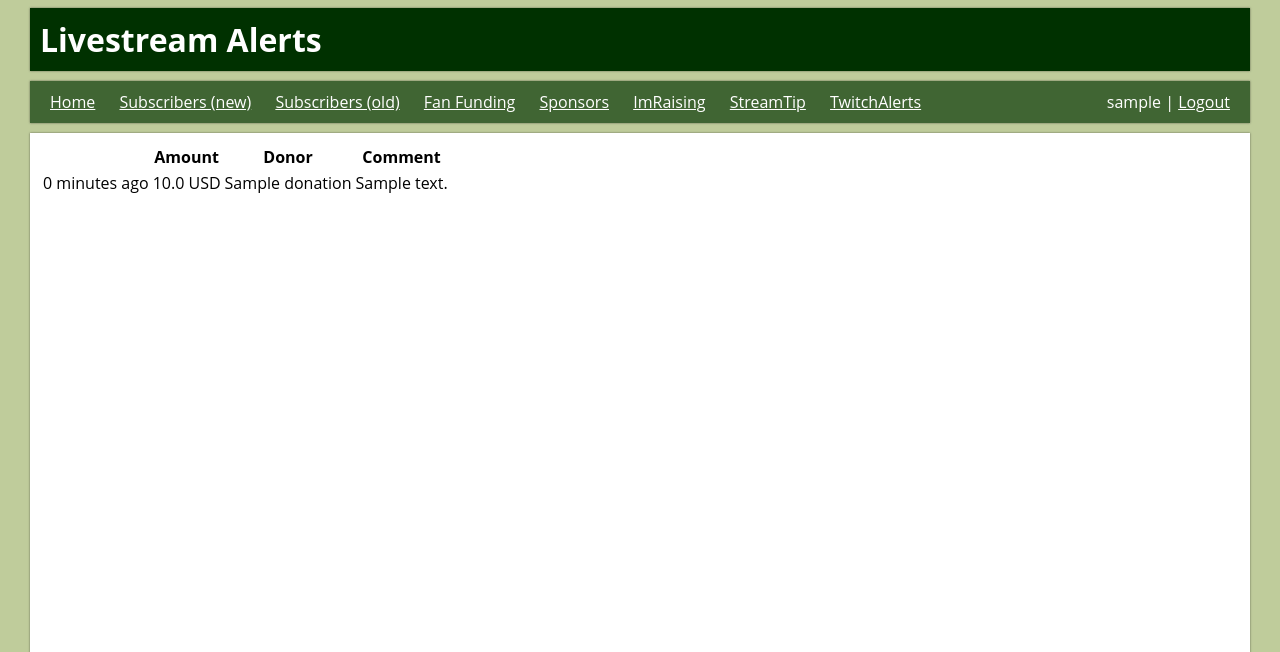
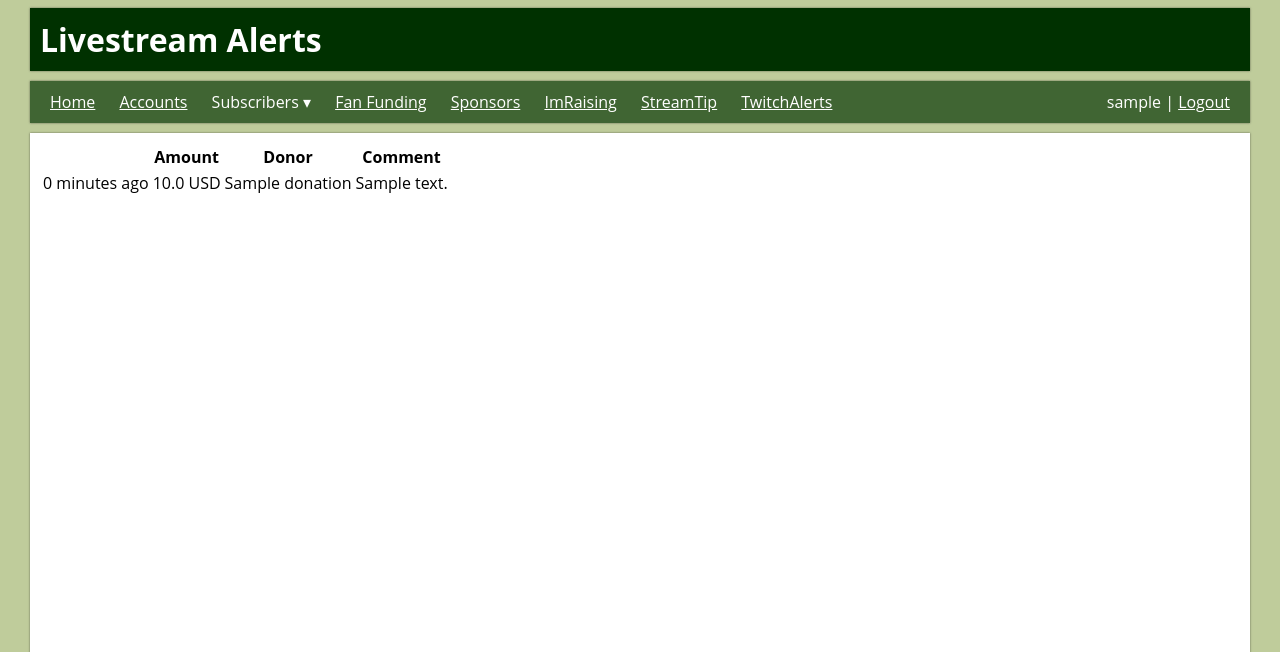
Before and after one commit to google/mirandum, a Django app: page /donations/ in a window 1280 px wide. Shown: the top 652 px of the page. Run offline with Django 3.2, Linux system fonts and the light colour scheme; a user stored in the database is signed in; tables that the repository leaves empty hold one stand-in row (values such as "Sample post"); parts of the project's set-up code (start-up, migrations or seed data) failed here and were passed over.

Commit message:
Using a new menu system which is a tad more beautiful (has 2 levels)

```diff
--- a/alerts/main/templates/base.html
+++ b/alerts/main/templates/base.html
@@ -38,16 +38,42 @@ width: 1200px; padding: 10px; margin: 0px auto; position: relative; background-c
 .warning {
 color: orange; font-weight: bold;
 }
-#header {
+
+#menu {
 width: 1200px; background-color: #406533; margin: 10px auto; position: relative; box-shadow: 0px 0px 2px rgba(0, 0, 0, 0.5);
 padding: 10px;
 }
-#header div {
+#menu li {
+  display: inline; position: relative; padding: 10px; color: white;
+  -webkit-transition: .3s;
+}
+#menu li:hover { background-color: #538242; }
+#menu a { color: white; }
+#menu li:hover ul { display: block; }
+#menu ul {
+  z-index: 9999;
+  position: absolute;
+  padding: 0;
+  left:0; top:100%;
+  width: 100%;
+  display: none;
+}
+#menu ul li {
+  background-color: #406533;
   display: inline-block;
-  padding: 0px 10px;
-  color: white;
+  position: relative;
+  padding: 5px 0;
+  text-align: center;
+  width: 100%;
 }
-#header a { color: white; }
+
+#last_menu {
+  float: right;
+  clear: both !important;
+  margin: 0;
+  top: -10px;
+}
+
 #page-border {
 width: 1200px; min-height: 500px; background: none repeat scroll 0% 0% rgb(255, 255, 255); margin: 10px auto; position: relative; box-shadow: 0px 0px 2px rgba(0, 0, 0, 0.5);
 padding: 10px;
@@ -57,17 +83,22 @@ padding: 10px;
 </head>
 <body>
 <h1>Livestream Alerts</h1>
-<div id="header">
-<div class="item"><a href="/home/">Home</a></div>
-<div class="item"><a href="/youtubesubs/">Subscribers (new)</a></div>
-<div class="item"><a href="/ytsubs/">Subscribers (old)</a></div>
-<div class="item"><a href="/fanfunding/">Fan Funding</a></div>
-<div class="item"><a href="/sponsors/">Sponsors</a></div>
-<div class="item"><a href="/imraising/">ImRaising</a></div>
-<div class="item"><a href="/streamtip/">StreamTip</a></div>
-<div class="item"><a href="/twitchalerts/">TwitchAlerts</a></div>
-<div class="item" style="float:right">{% if user.is_authenticated %}{{user}} | <a href="/accounts/logout/">Logout</a>{% else %}<a href="/accounts/login/">Login</a>{% endif %}</div>
-</div>
+<ul id="menu">
+  <li><a href="/home/">Home</a></li>
+  <li><a href="/home/">Accounts</a></li>
+  <li>Subscribers ▾
+    <ul>
+      <li><a href="/youtubesubs/">Normal</a></li>
+      <li><a href="/ytsubs/">Scraping (old)</a></li>
+    </ul>
+  </li>
+  <li><a href="/fanfunding/">Fan Funding</a></li>
+  <li><a href="/sponsors/">Sponsors</a></li>
+  <li><a href="/imraising/">ImRaising</a></li>
+  <li><a href="/streamtip/">StreamTip</a></li>
+  <li><a href="/twitchalerts/">TwitchAlerts</a></li>
+  <li id="last_menu">{% if user.is_authenticated %}{{user}} | <a href="/accounts/logout/">Logout</a>{% else %}<a href="/accounts/login/">Login</a>{% endif %}</li>
+</ul>
 <div id="page-border" >
 {% block content %}
 {% endblock %}
--- a/alerts/main/templates/registration/logout.html
+++ b/alerts/main/templates/registration/logout.html
@@ -19,7 +19,7 @@ limitations under the License.
 {% block title %}Logged out{% endblock %}
 
 {% block content %}
-  <a href="/accounts/register/">Register</a><br />
+  <a href="/accounts/register/">Register a new account</a><br />
   <form action="{% url "django.contrib.auth.views.login" %}" method="post" class="login_form">{% csrf_token %}
     <p><label for="id_username">Username</label> <input type="text" name="username" id="id_username"></p>
     <p><label for="id_password">Password</label> <input type="password" name="password" id="id_password"></p>
```
